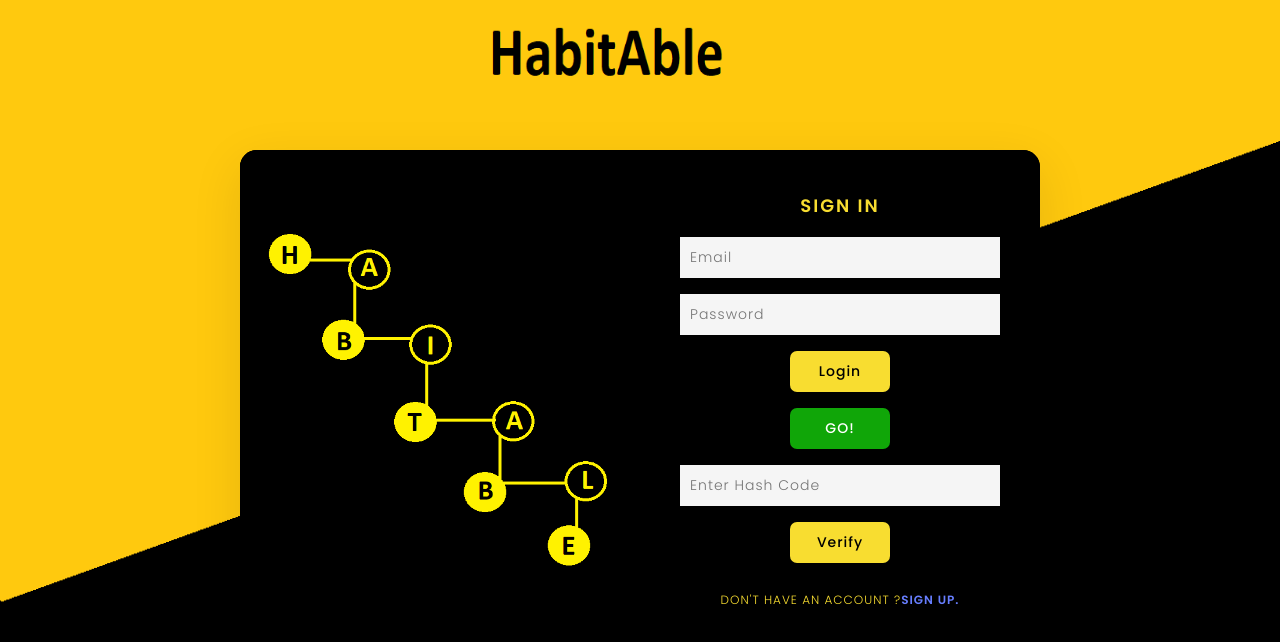
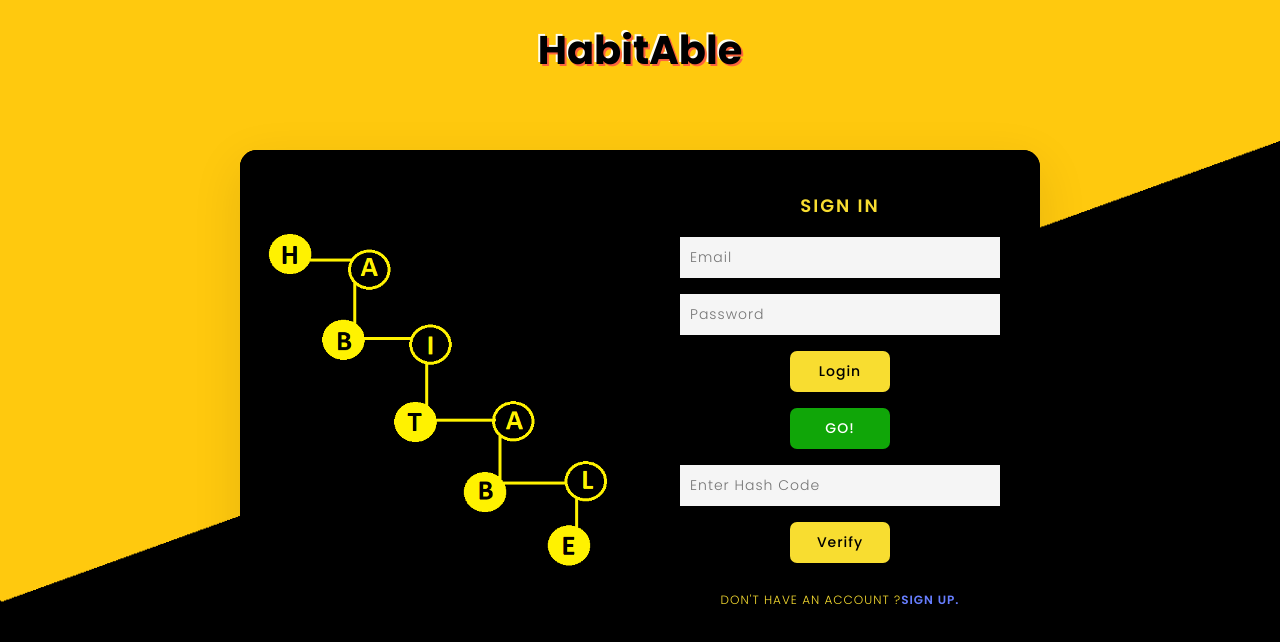
Before and after one commit to shlok00/HabitableUI, a React (Create React App) app: page / in a window 1280 px wide. Shown: the top 642 px of the page. Built offline with nearby package versions, Linux system fonts and the light colour scheme; a web font is replaced by a local one.

Commit message:
first push

```diff
--- a/src/components/Login.js
+++ b/src/components/Login.js
@@ -142,7 +142,7 @@ class Log extends Component
       </div>
 
     </section>
-
+    <h1 style={{position:"absolute",top:"20px", textAlign:"center",fontSize:"40px", width:"100%", textShadow:"2px 2px #fc633d, -2px -2px #fffef2"}}>HabitAble</h1>
     </div>
 
 );
```
Also changed, not shown: src/images/loginbg.png, 1 other file (tests, documents, lock files or other folders).
